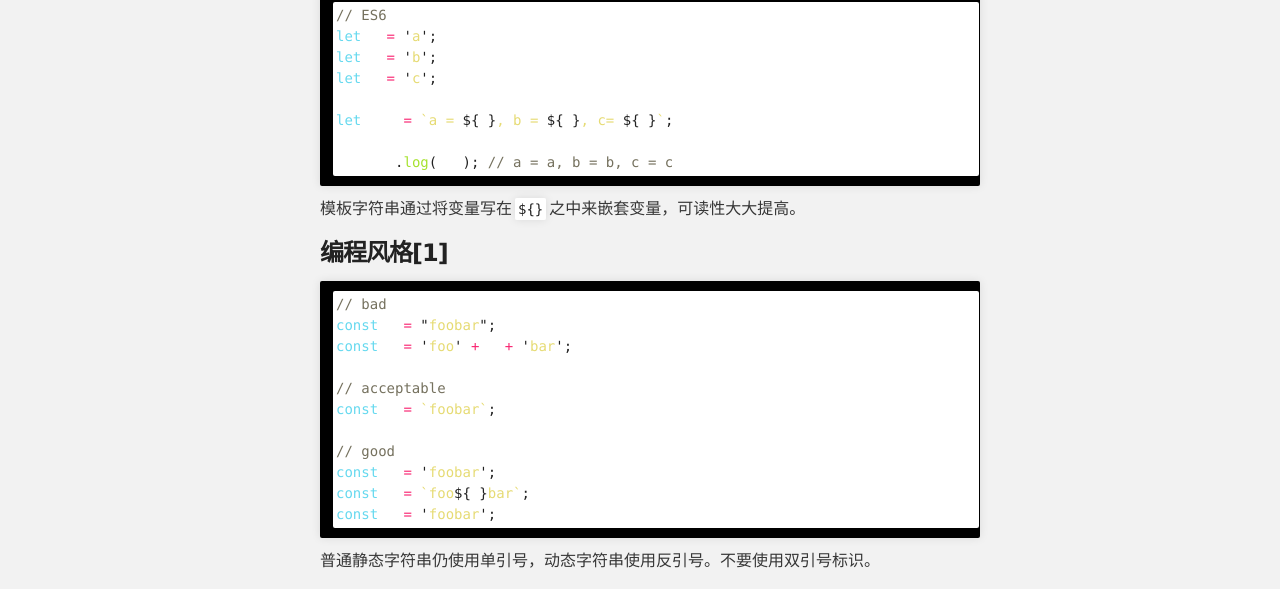
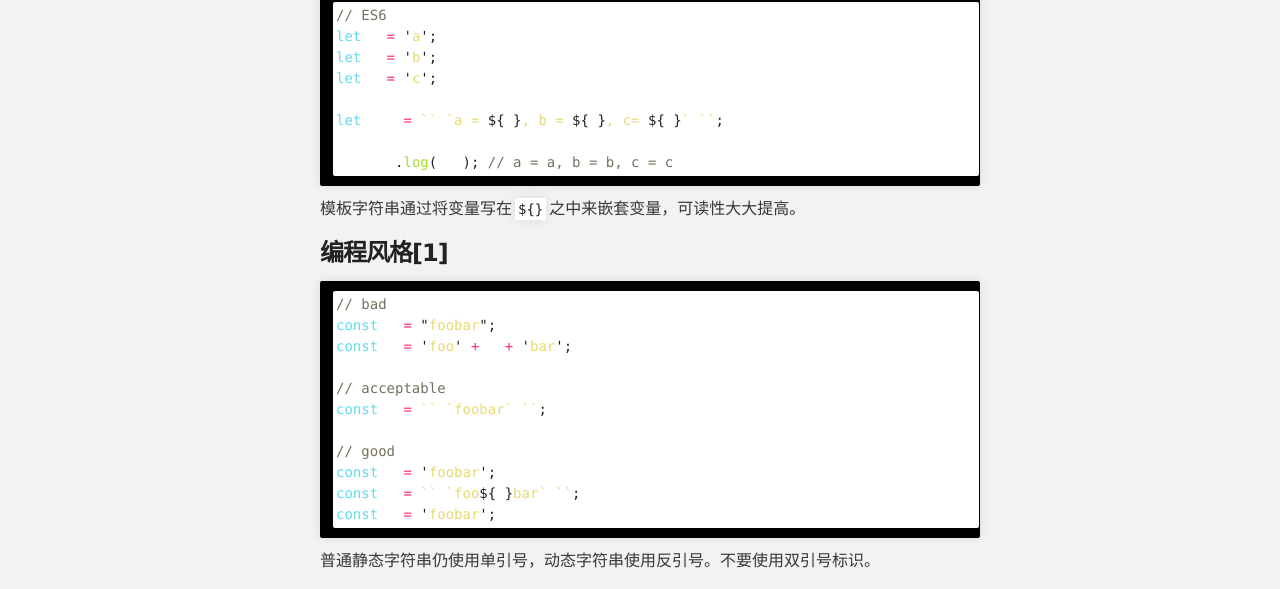
Before and after one commit to KarlBao/Blog, a Jekyll site: the page built from _posts/2016-12-12-[ES6]字符串编程风格.md, in a window 1280 px wide. Shown: the part 867-1456 px from the top of the page. Built offline with Jekyll 4.4.1, drawn with Linux system fonts in a browser that asks for light colours.

Commit message:
markdown escape

````diff
--- a/_posts/2016-12-12-[ES6]字符串编程风格.md
+++ b/_posts/2016-12-12-[ES6]字符串编程风格.md
@@ -27,7 +27,7 @@ let a = 'a';
 let b = 'b';
 let c = 'c';
 
-let str = `a = ${a}, b = ${b}, c= ${c}`;
+let str = `` `a = ${a}, b = ${b}, c= ${c}` ``;
 
 console.log(str); // a = a, b = b, c = c
 ```
@@ -42,11 +42,11 @@ const a = "foobar";
 const b = 'foo' + a + 'bar';
 
 // acceptable
-const c = `foobar`;
+const c = `` `foobar` ``;
 
 // good
 const a = 'foobar';
-const b = `foo${a}bar`;
+const b = `` `foo${a}bar` ``;
 const c = 'foobar';
 ```
 
````
